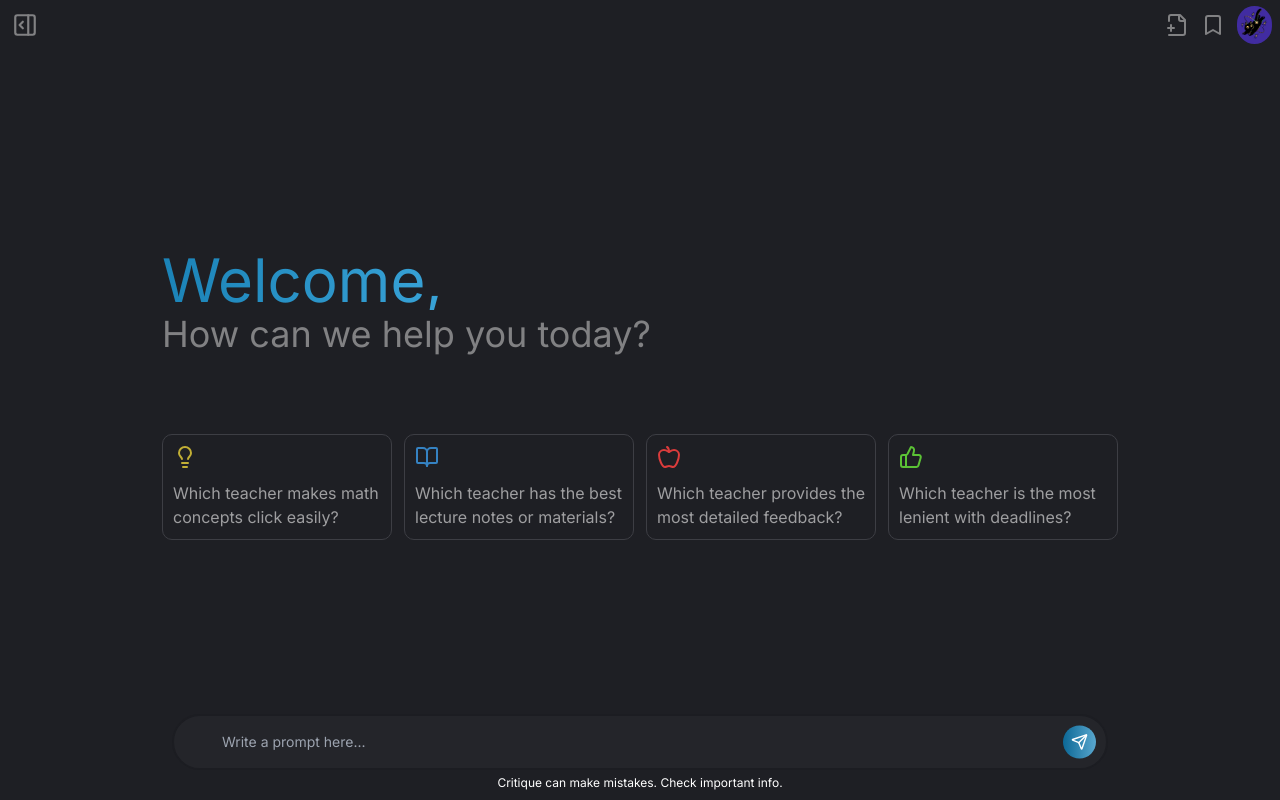
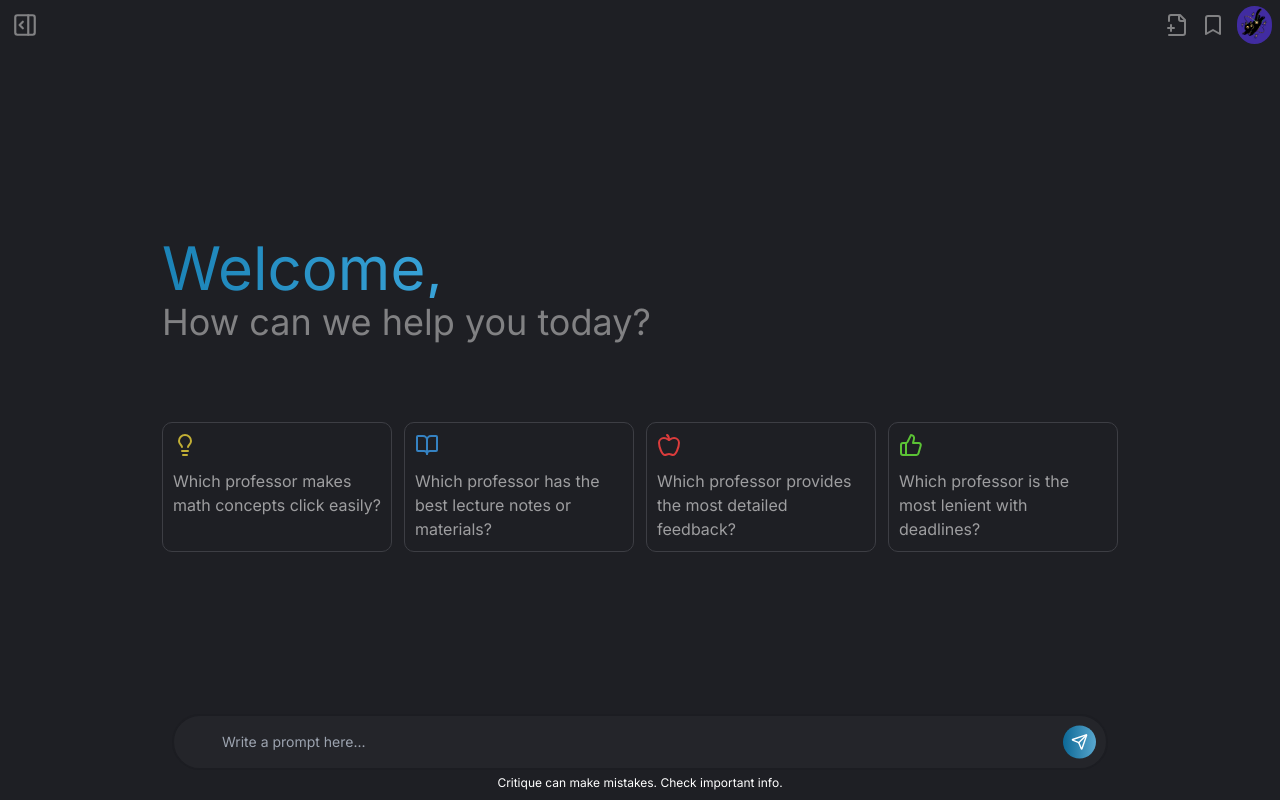
Before and after one commit to vivianzhou1288/ratemyprofessor, a Next.js app: page /dashboard in a window 1280 px wide. Built offline with nearby package versions, Linux system fonts and the light colour scheme.

Commit message:
Changed some wordings

```diff
--- a/components/Main.jsx
+++ b/components/Main.jsx
@@ -163,26 +163,26 @@ const Main = ({ user }) => {
                     className="card"
                     onClick={() =>
                       handleCardClick(
-                        "Which teacher makes math concepts click easily?"
+                        "Which professor makes math concepts click easily?"
                       )
                     }
                   >
                     <Lightbulb color="#c2af35" />
                     <p className="mt-3">
-                      Which teacher makes math concepts click easily?
+                      Which professor makes math concepts click easily?
                     </p>
                   </div>
                   <div
                     className="card"
                     onClick={() =>
                       handleCardClick(
-                        "Which teacher has the best lecture notes or materials?"
+                        "Which professor has the best lecture notes or materials?"
                       )
                     }
                   >
                     <BookOpen color="#3582c2" />
                     <p className="mt-3">
-                      Which teacher has the best lecture notes or materials?
+                      Which professor has the best lecture notes or materials?
                     </p>
                   </div>
                 </div>
@@ -191,26 +191,26 @@ const Main = ({ user }) => {
                     className="card"
                     onClick={() =>
                       handleCardClick(
-                        "Which teacher provides the most detailed feedback?"
+                        "Which professor provides the most detailed feedback?"
                       )
                     }
                   >
                     <Apple color="#db3c3c" />
                     <p className="mt-3">
-                      Which teacher provides the most detailed feedback?
+                      Which professor provides the most detailed feedback?
                     </p>
                   </div>
                   <div
                     className="card"
                     onClick={() =>
                       handleCardClick(
-                        "Which teacher is the most lenient with deadlines?"
+                        "Which professor is the most lenient with deadlines?"
                       )
                     }
                   >
                     <ThumbsUp color="#5bc235" />
                     <p className="mt-3">
-                      Which teacher is the most lenient with deadlines?
+                      Which professor is the most lenient with deadlines?
                     </p>
                   </div>
                 </div>
```
